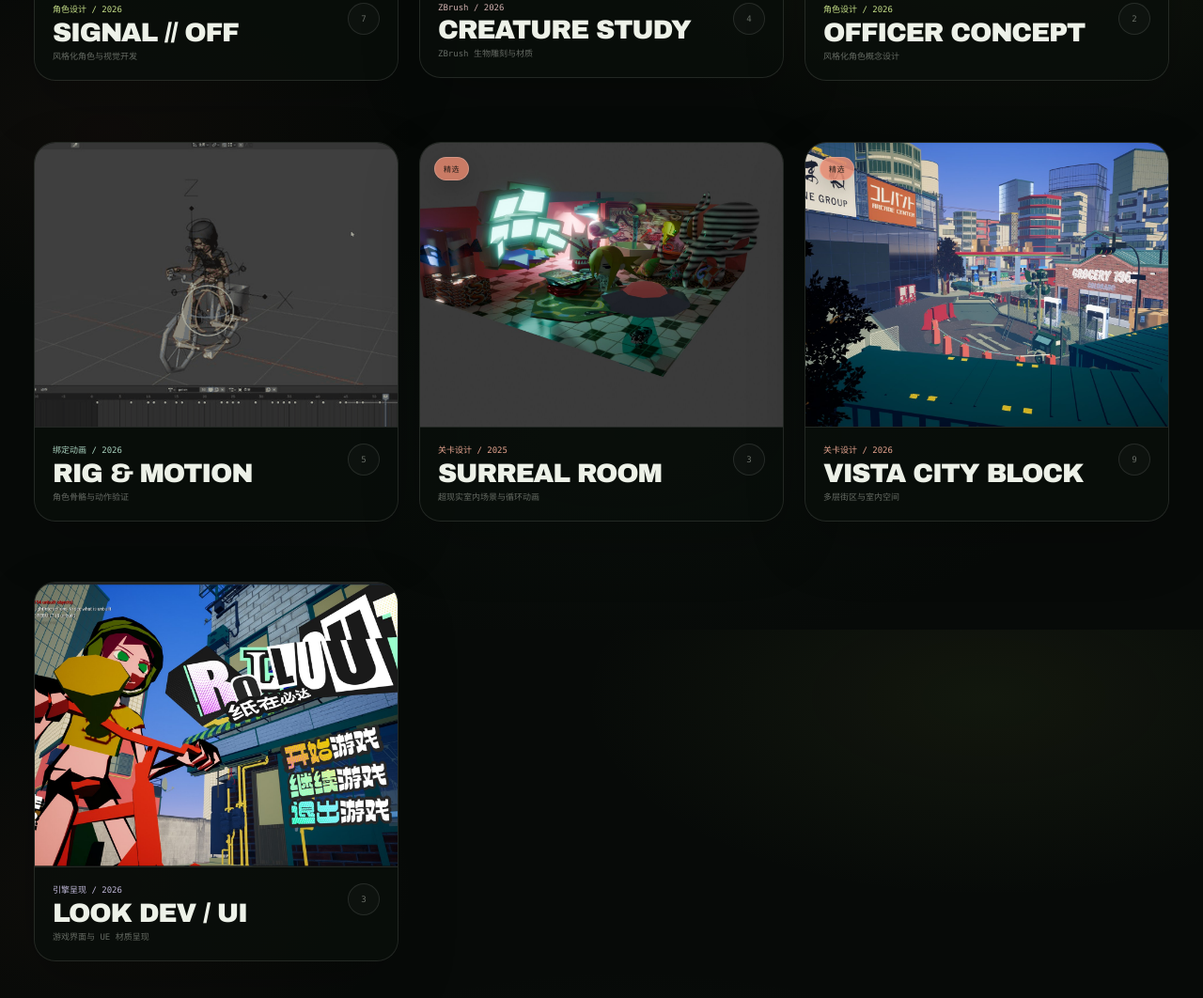
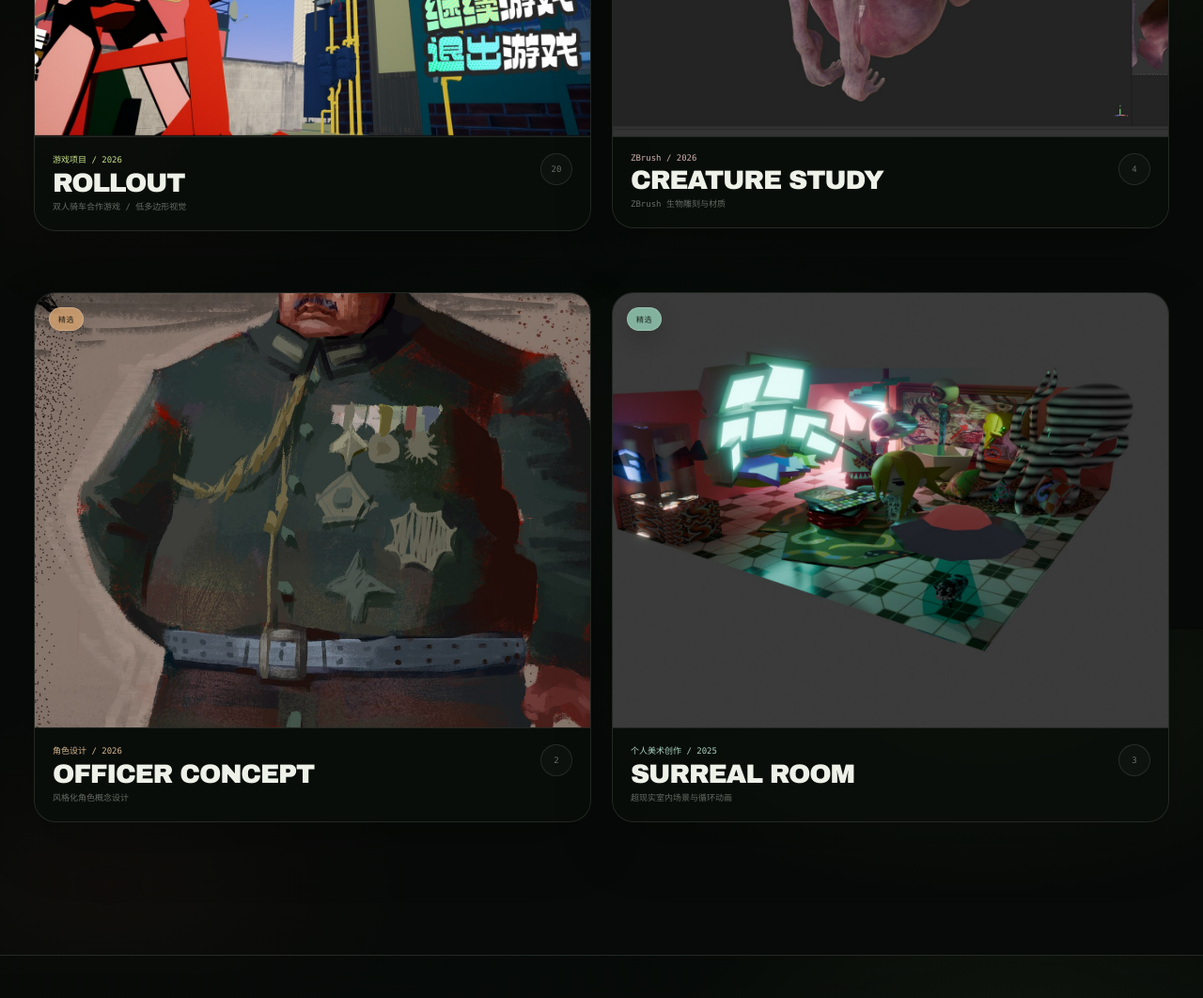
Before and after one commit to zxx206318-beep/zxx206318-beep.github.io, a plain HTML site: page index.html in a window 1280 px wide. Shown: the part 1730-2792 px from the top of the page at 94% size. Drawn offline with Linux system fonts and the light colour scheme.

Commit message:
Refine portfolio projects and ROLLOUT case study

```diff
--- a/content.js
+++ b/content.js
@@ -40,7 +40,7 @@ window.PORTFOLIO = {
       zh: "风格化 3D 角色作品",
       en: "Stylized 3D character artwork",
     },
-    heroWorkId: "signal-off",
+    heroWorkId: "rollout",
     facts: [
       {
         label: { zh: "主要方向", en: "FOCUS" },
@@ -87,8 +87,8 @@ window.PORTFOLIO = {
       eyebrow: { zh: "作品总览 / 01", en: "PROJECT INDEX / 01" },
       title: { zh: "作品总览", en: "Project Index" },
       intro: {
-        zh: "先浏览项目全貌，再进入任一作品查看制作过程、图片与视频。",
-        en: "Scan the complete body of work, then open any project for its process, images and videos.",
+        zh: "合作游戏、角色概念与个人美术创作。先浏览作品全貌，再进入项目查看完整制作说明。",
+        en: "Co-op game production, character concepts and personal artwork. Scan the overview, then open a project for the full breakdown.",
       },
       all: { zh: "全部", en: "All" },
       viewProject: { zh: "查看项目", en: "View Project" },
@@ -97,11 +97,10 @@ window.PORTFOLIO = {
       count: { zh: "个项目", en: "projects" },
     },
     categories: {
+      game: { zh: "游戏项目", en: "Game Project" },
       character: { zh: "角色设计", en: "Character Art" },
       zbrush: { zh: "ZBrush", en: "ZBrush" },
-      animation: { zh: "绑定动画", en: "Rigging & Animation" },
-      level: { zh: "关卡设计", en: "Level Design" },
-      engine: { zh: "引擎呈现", en: "In-Engine" },
+      personal: { zh: "个人美术创作", en: "Personal Artwork" },
     },
     capabilities: {
       eyebrow: { zh: "能力范围 / 02", en: "CAPABILITIES / 02" },
@@ -155,35 +154,78 @@ window.PORTFOLIO = {
    */
   works: [
     {
-      id: "signal-off",
-      title: "SIGNAL // OFF",
-      category: "character",
+      id: "rollout",
+      title: "ROLLOUT",
+      category: "game",
       year: "2026",
       layout: "wide",
       featured: true,
-      cover: "./pictures/web/4.jpg",
+      cover: "./pictures/web/5.jpg",
       subtitle: {
-        zh: "风格化角色与视觉开发",
-        en: "Stylized Character & Visual Development",
+        zh: "双人骑车合作游戏 / 低多边形视觉",
+        en: "Co-op Bike Game / Low-Poly Visuals",
       },
       roles: {
-        zh: ["角色造型", "材质与渲染", "视觉开发"],
-        en: ["Character design", "Materials & rendering", "Visual development"],
+        zh: ["整体美术风格", "角色建模", "绑定与动画", "关卡地编", "材质制作"],
+        en: ["Art direction", "Character modeling", "Rigging & animation", "Level art", "Materials"],
       },
       description: {
-        zh: "围绕眩晕与失真感完成风格化角色造型、高饱和材质、灯光与引擎内视觉呈现。",
-        en: "A stylized character project exploring distortion, saturated materials, lighting and in-engine presentation.",
+        zh: "双人合作骑车游戏，以《Jet Set Radio》为视觉灵感，用低面数造型、高饱和色彩与涂鸦式界面还原千禧年前后的复古游戏氛围；整体美术风格由我负责敲定。",
+        en: "A two-player co-op bike game inspired by Jet Set Radio, using low-poly forms, saturated color and graphic UI to evoke early-2000s game culture. I also defined the project's overall art direction.",
       },
+      caseStudy: [
+        {
+          label: { zh: "项目概念与设定", en: "CONCEPT" },
+          text: {
+            zh: "这是一个双人合作的骑车游戏。美术灵感来自《Jet Set Radio》，希望还原 PS3 时期的复古千禧年氛围，并采用低面数和强图形化的视觉风格。",
+            en: "A two-player co-op bike game inspired by Jet Set Radio. The visual direction combines low-poly modeling, bold graphic shapes and a retro millennium atmosphere associated with the PS3 era.",
+          },
+        },
+        {
+          label: { zh: "个人负责内容", en: "MY ROLE" },
+          text: {
+            zh: "项目的整体美术风格由我负责敲定，并负责角色建模、绑定、动画和地编，同时参与材质制作。除 UI 以外的美术内容大部分由我完成，因此也负责把控整个项目的美术流程与落地。",
+            en: "I defined the project's overall art direction and handled character modeling, rigging, animation and level art, while also contributing to materials. I was the sole artist outside of UI, which meant owning most of the visual pipeline from asset creation to in-engine implementation.",
+          },
+        },
+        {
+          label: { zh: "制作流程与工具", en: "PIPELINE" },
+          text: {
+            zh: "通常在 Maya 或 Blender 中建立模型；需要时进入 ZBrush 雕刻，并根据情况在 ZBrush 或手动拓扑；随后在 RizomUV 中拆分 UV，在 Substance Painter 中制作贴图；有特殊材质需求时，再到 Unreal Engine 中制作材质球。",
+            en: "Modeling starts in Maya or Blender, followed by optional ZBrush sculpting and either ZBrush or manual retopology. UVs are prepared in RizomUV and textures are created in Substance Painter; specialized materials are developed in Unreal Engine.",
+          },
+        },
+        {
+          label: { zh: "成果与收获", en: "OUTCOME" },
+          text: {
+            zh: "最终游戏流程约 20 分钟，共三关，约三分之二的测试玩家能够通关，游玩过程反馈积极。这是我第一次较完整地参与游戏制作，让我理解了完整开发流程，尤其是美术生产与引擎落地之间的衔接。",
+            en: "The finished game runs for roughly 20 minutes across three levels, with about two-thirds of playtesters completing it and positive feedback during play. It was my first substantial game-production experience and clarified the complete pipeline, especially how art production connects to implementation in the engine.",
+          },
+        },
+      ],
       images: [
+        "./pictures/web/5.jpg",
+        "./pictures/web/6.jpg",
         "./pictures/web/4.jpg",
+        "./pictures/web/1.jpg",
         "./pictures/web/2.jpg",
         "./pictures/web/3.jpg",
+        "./pictures/web/ue材质球.jpg",
+        "./pictures/web/HighresScreenshot00000.jpg",
+        "./pictures/web/HighresScreenshot00001.jpg",
+        "./pictures/web/HighresScreenshot00002.jpg",
+        "./pictures/web/HighresScreenshot00004.jpg",
+        "./pictures/web/HighresScreenshot00005.jpg",
+        "./pictures/web/HighresScreenshot00006.jpg",
+        "./pictures/web/ScreenShot00000.jpg",
         "./pictures/previews/binding-01.gif",
         "./pictures/previews/binding-02.gif",
       ],
       videos: [
-        { src: "./pictures/绑定+动画.mp4", label: { zh: "角色动作与绑定测试 01", en: "Character Rig & Motion Test 01" } },
-        { src: "./pictures/绑定+动画2.mp4", label: { zh: "角色动作与绑定测试 02", en: "Character Rig & Motion Test 02" } },
+        { src: "./pictures/绑定+动画.mp4", label: { zh: "角色绑定与动画测试 01", en: "Character Rig & Animation Test 01" } },
+        { src: "./pictures/绑定+动画2.mp4", label: { zh: "角色绑定与动画测试 02", en: "Character Rig & Animation Test 02" } },
+        { src: "./pictures/游戏画面.mp4", label: { zh: "街区骑行实机片段", en: "City Bike Gameplay" } },
+        { src: "./pictures/level2.mp4", label: { zh: "室内关卡实机片段", en: "Interior Level Gameplay" } },
       ],
     },
     {
@@ -216,6 +258,7 @@ window.PORTFOLIO = {
       category: "character",
       year: "2026",
       layout: "standard",
+      featured: true,
       cover: "./pictures/web/officer-cover.jpg",
       subtitle: { zh: "风格化角色概念设计", en: "Stylized Character Concept" },
       roles: {
@@ -230,37 +273,11 @@ window.PORTFOLIO = {
       videos: [],
     },
     {
-      id: "rig-motion-01",
-      title: "RIG & MOTION",
-      category: "animation",
-      year: "2026",
-      layout: "standard",
-      cover: "./pictures/previews/binding-01.gif",
-      subtitle: { zh: "角色骨骼与动作验证", en: "Character Rig & Motion Validation" },
-      roles: {
-        zh: ["骨骼绑定", "控制器整理", "动作与镜头测试"],
-        en: ["Rigging", "Controller setup", "Motion & camera testing"],
-      },
-      description: {
-        zh: "在 Maya 中完成角色骨骼、控制器与动作验证，通过两段测试检查肢体姿态和镜头中的动作表现。",
-        en: "Maya-based character rigging and controller setup, validated through two motion tests for posing and on-camera performance.",
-      },
-      images: [
-        "./pictures/web/1.jpg",
-        "./pictures/previews/binding-01.gif",
-        "./pictures/previews/binding-02.gif",
-      ],
-      videos: [
-        { src: "./pictures/绑定+动画.mp4", label: { zh: "骨骼与动作测试 01", en: "Rig & Motion Test 01" } },
-        { src: "./pictures/绑定+动画2.mp4", label: { zh: "骨骼与动作测试 02", en: "Rig & Motion Test 02" } },
-      ],
-    },
-    {
       id: "surreal-room",
       title: "SURREAL ROOM",
-      category: "level",
+      category: "personal",
       year: "2025",
-      layout: "wide",
+      layout: "standard",
       featured: true,
       cover: "./pictures/web/surreal-room.jpg",
       subtitle: { zh: "超现实室内场景与循环动画", en: "Surreal Interior & Loop Animation" },
@@ -279,56 +296,6 @@ window.PORTFOLIO = {
       videos: [
         { src: "./pictures/003_ntsc_1.mp4", label: { zh: "超现实场景循环动画", en: "Surreal Scene Loop Animation" } },
       ],
-    },
-    {
-      id: "city-block",
-      title: "VISTA CITY BLOCK",
-      category: "level",
-      year: "2026",
-      layout: "wide",
-      featured: true,
-      cover: "./pictures/web/HighresScreenshot00002.jpg",
-      subtitle: { zh: "多层街区与室内空间", en: "Multi-Level City Block & Interior" },
-      roles: {
-        zh: ["场景搭建", "灯光氛围", "玩家动线", "引擎内验证"],
-        en: ["Environment build", "Lighting & mood", "Player flow", "In-engine validation"],
-      },
-      description: {
-        zh: "在 Unreal Engine 中搭建多层城市街区与室内空间，通过地标、街巷高差和灯光颜色组织玩家路径与探索节奏。",
-        en: "A multi-level city block and interior set built in Unreal Engine, using landmarks, elevation changes and color-coded lighting to guide the player.",
-      },
-      images: [
-        "./pictures/web/HighresScreenshot00000.jpg",
-        "./pictures/web/HighresScreenshot00001.jpg",
-        "./pictures/web/HighresScreenshot00002.jpg",
-        "./pictures/web/HighresScreenshot00004.jpg",
-        "./pictures/web/HighresScreenshot00005.jpg",
-        "./pictures/web/HighresScreenshot00006.jpg",
-        "./pictures/web/ScreenShot00000.jpg",
-      ],
-      videos: [
-        { src: "./pictures/游戏画面.mp4", label: { zh: "街区探索实机片段", en: "City Block Gameplay" } },
-        { src: "./pictures/level2.mp4", label: { zh: "室内关卡实机片段", en: "Interior Level Gameplay" } },
-      ],
-    },
-    {
-      id: "ue-lookdev",
-      title: "LOOK DEV / UI",
-      category: "engine",
-      year: "2026",
-      layout: "wide",
-      cover: "./pictures/web/5.jpg",
-      subtitle: { zh: "游戏界面与 UE 材质呈现", en: "Game UI & Unreal Material Study" },
-      roles: {
-        zh: ["界面呈现", "场景灯光", "UE 材质"],
-        en: ["UI presentation", "Scene lighting", "Unreal materials"],
-      },
-      description: {
-        zh: "整理角色主菜单、对话画面与 Unreal Engine 材质节点，检查角色在不同界面中的视觉统一性。",
-        en: "Character menu, dialogue presentation and Unreal Engine material-node studies, organized around a consistent in-game visual language.",
-      },
-      images: ["./pictures/web/5.jpg", "./pictures/web/6.jpg", "./pictures/web/ue材质球.jpg"],
-      videos: [],
     },
   ],
 
--- a/styles.css
+++ b/styles.css
@@ -2143,7 +2143,7 @@ main,
 }
 
 .work-grid {
-  grid-template-columns: repeat(3, minmax(0, 1fr));
+  grid-template-columns: repeat(2, minmax(0, 1fr));
   gap: clamp(40px, 5vw, 72px) 22px;
   margin-top: 28px;
 }
@@ -2156,20 +2156,20 @@ main,
   --project-accent: #bedf67;
 }
 
+.work-card[data-category="game"] {
+  --project-accent: #bedf67;
+}
+
 .work-card[data-category="zbrush"] {
   --project-accent: #c99b9c;
 }
 
-.work-card[data-category="animation"] {
+.work-card[data-category="character"] {
+  --project-accent: #d7a572;
+}
+
+.work-card[data-category="personal"] {
   --project-accent: #94cdb5;
-}
-
-.work-card[data-category="level"] {
-  --project-accent: #e98a70;
-}
-
-.work-card[data-category="engine"] {
-  --project-accent: #b6a8d9;
 }
 
 .work-open {
@@ -2598,6 +2598,36 @@ main,
   background: rgba(255, 255, 255, 0.025);
 }
 
+.case-study-grid {
+  display: grid;
+  grid-template-columns: repeat(2, minmax(0, 1fr));
+  gap: 12px;
+  margin: 0 0 38px;
+}
+
+.case-study-card {
+  padding: 20px;
+  border: 1px solid var(--line);
+  border-radius: 16px;
+  background: rgba(255, 255, 255, 0.022);
+}
+
+.case-study-card h3 {
+  margin: 0 0 11px;
+  color: rgba(190, 223, 103, 0.78);
+  font-family: var(--mono);
+  font-size: 9px;
+  font-weight: 500;
+  letter-spacing: 0.06em;
+}
+
+.case-study-card p {
+  margin: 0;
+  color: rgba(223, 229, 219, 0.62);
+  font-size: 12px;
+  line-height: 1.85;
+}
+
 .dialog-media {
   border: 1px solid var(--line);
   border-radius: 16px;
@@ -2907,6 +2937,10 @@ main,
     width: calc(100vw - 16px);
     border-radius: 21px;
   }
+
+  .case-study-grid {
+    grid-template-columns: 1fr;
+  }
 }
 
 @media (prefers-reduced-motion: reduce) {
```
Also changed, not shown: index.html (+3 -3 lines), script.js (+12 -0 lines), 2 other files.
